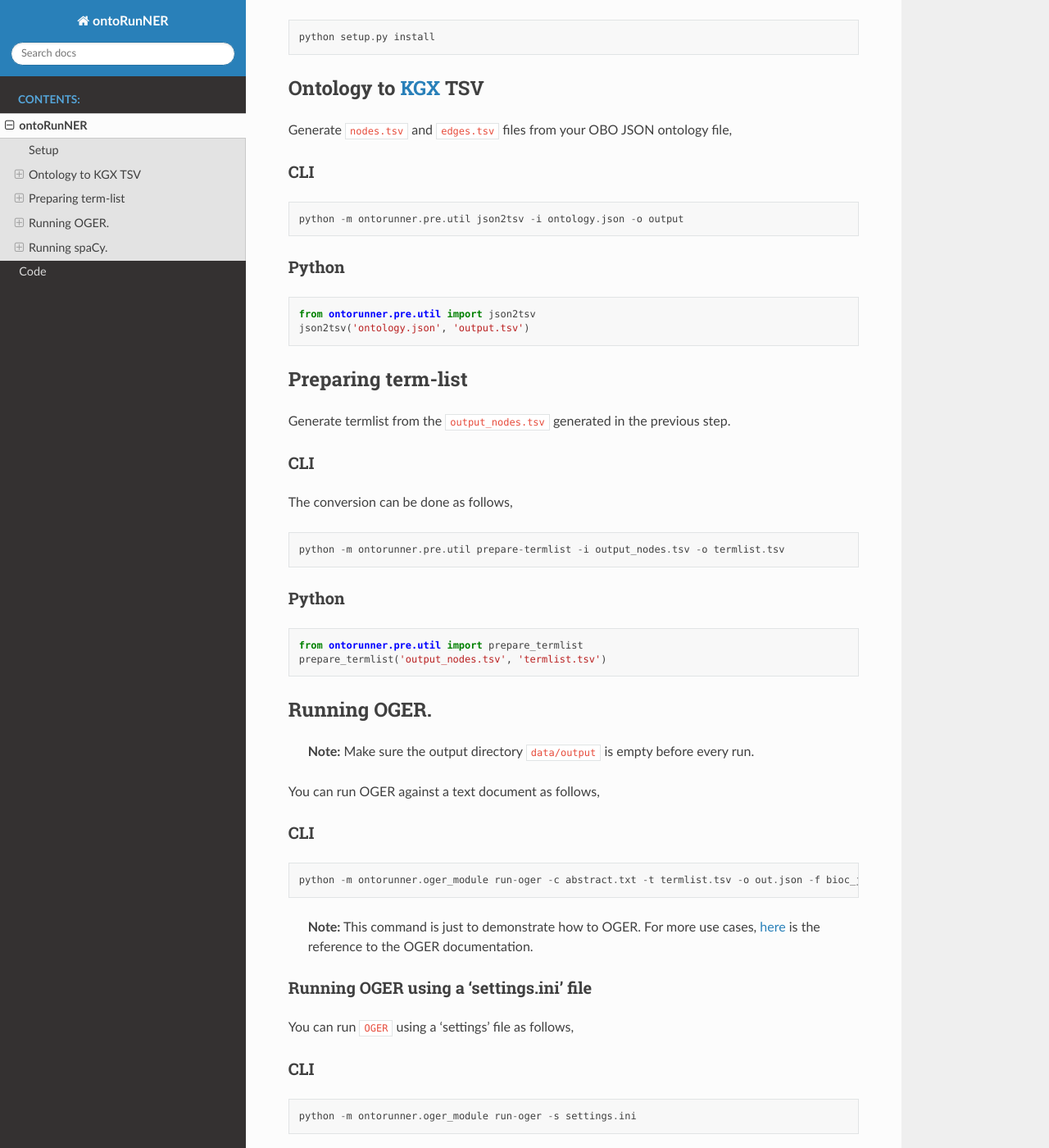
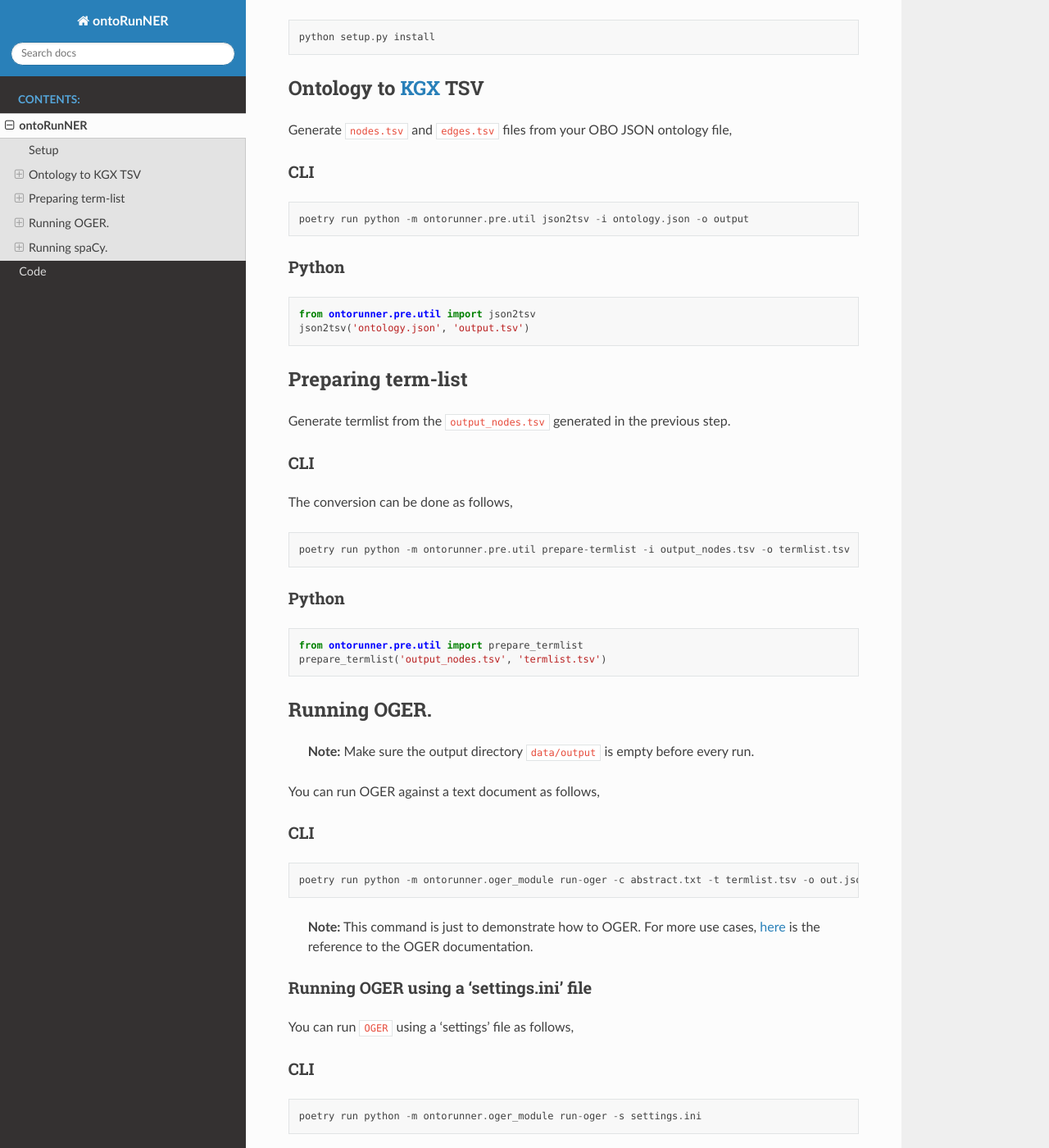
Before and after one commit to monarch-initiative/ontorunner, a Sphinx documentation site: the page built from docs/static/intro.md, in a window 1280 px wide and 1400 px high, scrolled down 410 px. Shown: the whole window at 82% size. Built offline with Sphinx 7.4.7 and the Read the Docs theme 2.0.0, drawn with Linux system fonts in a browser that asks for light colours.

Commit message:
doc update with poetry command

````diff
--- a/docs/static/intro.md
+++ b/docs/static/intro.md
@@ -20,7 +20,7 @@ Generate `nodes.tsv` and `edges.tsv` files from your OBO JSON ontology file,
 
 ### CLI
 ```
-python -m ontorunner.pre.util json2tsv -i ontology.json -o output
+poetry run python -m ontorunner.pre.util json2tsv -i ontology.json -o output
 ```
 ### Python
 ```
@@ -34,7 +34,7 @@ Generate termlist from the `output_nodes.tsv` generated in the previous step.
 ### CLI
 The conversion can be done as follows,
 ```
-python -m ontorunner.pre.util prepare-termlist -i output_nodes.tsv -o termlist.tsv
+poetry run python -m ontorunner.pre.util prepare-termlist -i output_nodes.tsv -o termlist.tsv
 ```
 
 ### Python
@@ -51,7 +51,7 @@ You can run OGER against a text document as follows,
 
 ### CLI
 ```
-python -m ontorunner.oger_module run-oger -c abstract.txt -t termlist.tsv -o out.json -f bioc_json
+poetry run python -m ontorunner.oger_module run-oger -c abstract.txt -t termlist.tsv -o out.json -f bioc_json
 ```
 
 > **Note:** This command is just to demonstrate how to OGER.
@@ -64,7 +64,7 @@ You can run `OGER` using a 'settings' file as follows,
 
 ### CLI
 ```
-python -m ontorunner.oger_module run-oger -s settings.ini
+poetry run python -m ontorunner.oger_module run-oger -s settings.ini
 ```
 
 ### Python
@@ -90,7 +90,7 @@ By default, these files are expected to be in the [`data/input`](https://github.
 The `settings.ini` file used in `OGER` above is also used by `spaCy` for some of its parameters.
  ### CLI
 ```
-python -m ontorunner.spacy_module run-spacy
+poetry run python -m ontorunner.spacy_module run-spacy
 ```
 
 ### Python
````
